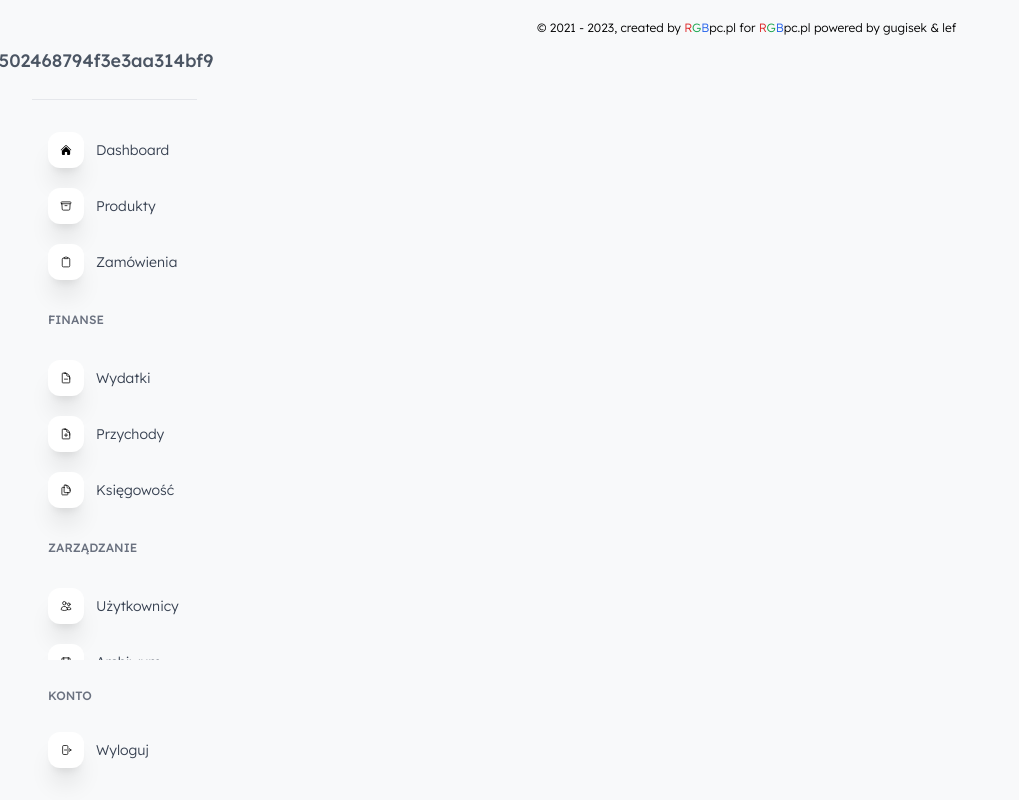
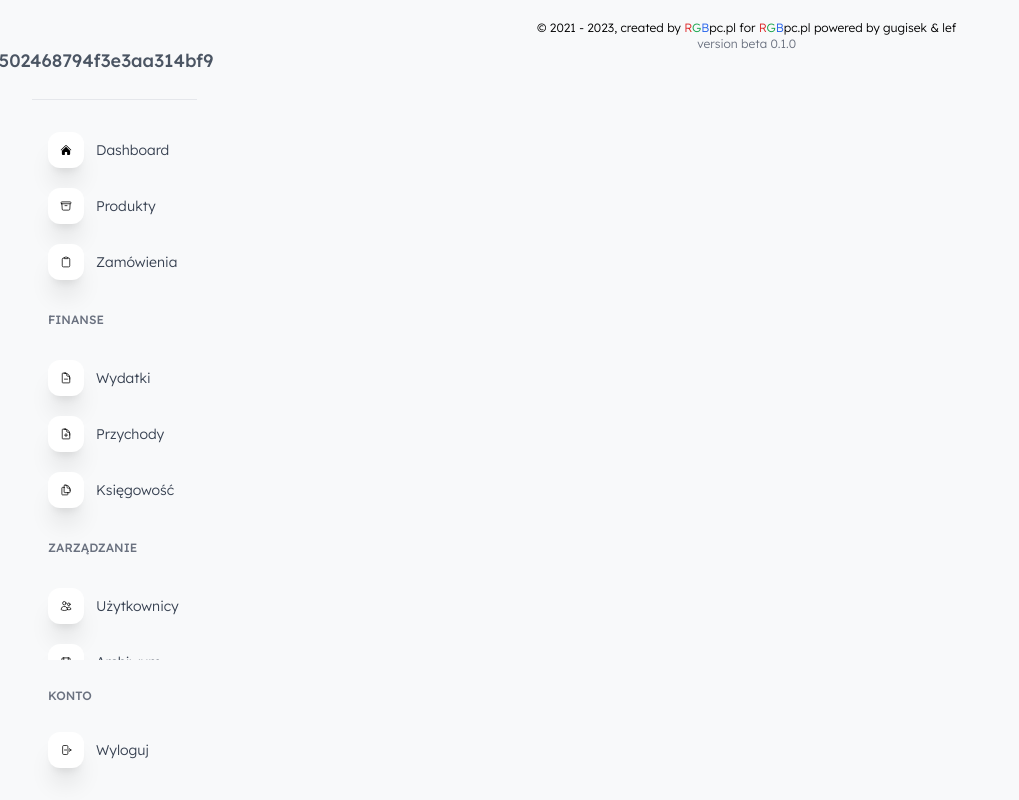
Before and after one commit to gugisek/RGBpc.pl, a PHP site: page /panel.php?page=1 in a window 1280 px wide. Shown: the whole page, without its empty margins (0-1019 px from the left). Run offline with PHP 8.4, Linux system fonts and the light colour scheme; a user stored in the database is signed in; data that the repository does not hold is empty; some libraries are stand-ins or nearby versions.

Commit message:
Add version badge to footer

```diff
--- a/WSZM-RGBpc.pl/components/footer.php
+++ b/WSZM-RGBpc.pl/components/footer.php
@@ -1,3 +1,5 @@
 <footer class="font-[Lexend] text-center font-light text-xs py-5 px-2">
 © 2021 - <?php echo date("Y"); ?>, created by <span class="text-red-600">R</span><span class="text-green-600">G</span><span class="text-blue-600">B</span>pc.pl for <span class="text-red-600">R</span><span class="text-green-600">G</span><span class="text-blue-600">B</span>pc.pl <br class="sm:hidden">powered by <a href="https://ui.gugisek.pl" class="hover:text-indigo-700 transition-all duration-100">gugisek</a> & lef
+    <br>
+    <span class="text-gray-500">version beta 0.1.0</span>
 </footer>
```
